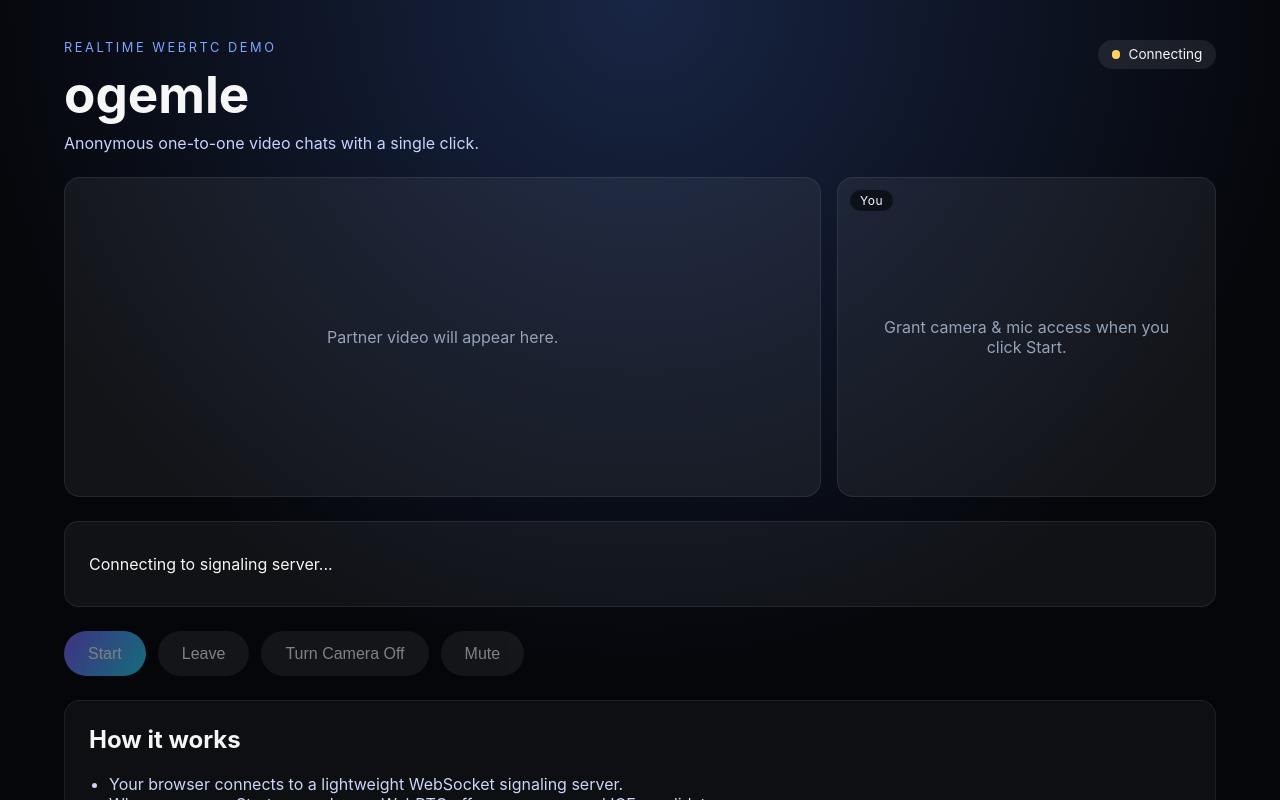
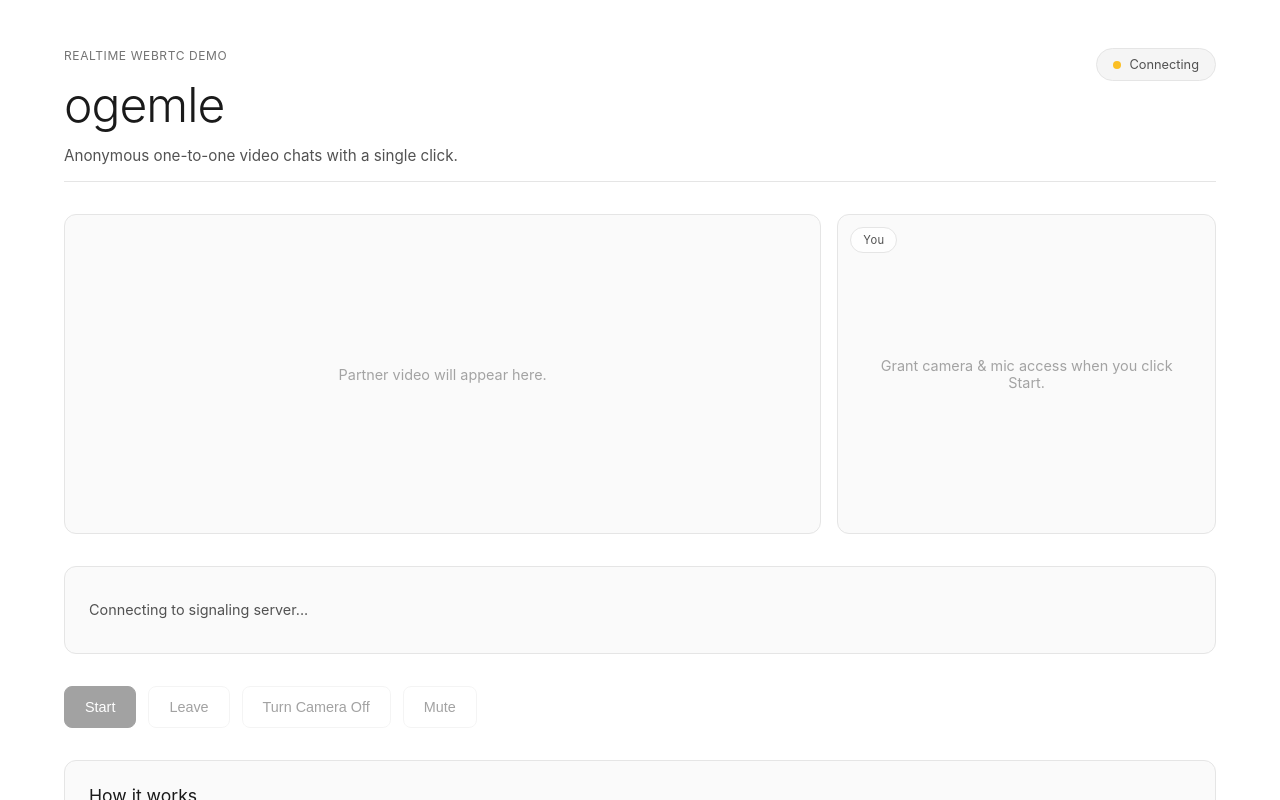
Before and after one commit to viraatdas/ogemle, a React (Vite) app in the folder client/: page / in a window 1280 px wide. Shown: the top 800 px of the page. Built offline with nearby package versions, Linux system fonts and the light colour scheme; no server answers.

Commit message:
Redesign UI: clean white background, thin fonts, modern minimal aesthetic

```diff
--- a/client/src/styles.css
+++ b/client/src/styles.css
@@ -1,7 +1,8 @@
 :root {
-  font-family: 'Inter', system-ui, -apple-system, BlinkMacSystemFont, 'Segoe UI', sans-serif;
-  color: #f6f6f6;
-  background-color: #05060a;
+  font-family: -apple-system, BlinkMacSystemFont, 'Segoe UI', 'Helvetica Neue', Arial, sans-serif;
+  color: #1a1a1a;
+  background-color: #ffffff;
+  font-weight: 400;
 }
 
 * {
@@ -11,8 +12,9 @@
 body {
   margin: 0;
   min-height: 100vh;
-  background: radial-gradient(circle at top, #182544, #05060a 60%);
+  background: #ffffff;
   color: inherit;
+  font-weight: 400;
 }
 
 #root {
@@ -22,10 +24,10 @@ body {
 .app-shell {
   max-width: 1200px;
   margin: 0 auto;
-  padding: 2.5rem 1.5rem 3rem;
+  padding: 3rem 1.5rem;
   display: flex;
   flex-direction: column;
-  gap: 1.5rem;
+  gap: 2rem;
 }
 
 .hero {
@@ -33,50 +35,60 @@ body {
   justify-content: space-between;
   align-items: flex-start;
   gap: 1rem;
+  padding-bottom: 1rem;
+  border-bottom: 1px solid #e5e5e5;
 }
 
 .eyebrow {
-  letter-spacing: 0.2em;
+  letter-spacing: 0.05em;
   text-transform: uppercase;
-  font-size: 0.8rem;
-  color: #7da6ff;
-  margin: 0 0 0.5rem 0;
+  font-size: 0.75rem;
+  color: #737373;
+  margin: 0 0 0.75rem 0;
+  font-weight: 400;
 }
 
 h1 {
   margin: 0;
-  font-size: clamp(2rem, 4vw, 3.5rem);
+  font-size: clamp(2rem, 4vw, 3rem);
+  font-weight: 300;
+  letter-spacing: -0.02em;
 }
 
 .subtitle {
-  margin: 0.5rem 0 0;
-  color: #c6d3ff;
+  margin: 0.75rem 0 0;
+  color: #525252;
+  font-weight: 400;
+  font-size: 0.95rem;
 }
 
 .status-pill {
   display: inline-flex;
   align-items: center;
   gap: 0.5rem;
-  padding: 0.4rem 0.85rem;
+  padding: 0.5rem 1rem;
   border-radius: 999px;
   text-transform: capitalize;
-  font-size: 0.85rem;
-  background-color: rgba(255, 255, 255, 0.08);
+  font-size: 0.8rem;
+  background-color: #f5f5f5;
+  color: #525252;
+  font-weight: 400;
+  border: 1px solid #e5e5e5;
 }
 
 .status-pill .dot {
-  width: 0.55rem;
-  height: 0.55rem;
+  width: 0.5rem;
+  height: 0.5rem;
   border-radius: 999px;
-  background: #ffd166;
+  background: #fbbf24;
 }
 
 .status-pill.online .dot {
-  background: #72f1b8;
+  background: #10b981;
 }
 
 .status-pill.offline .dot {
-  background: #ff6b6b;
+  background: #ef4444;
 }
 
 .video-grid {
@@ -87,11 +99,11 @@ h1 {
 
 .video-tile {
   position: relative;
-  background: rgba(255, 255, 255, 0.06);
-  border-radius: 1rem;
+  background: #fafafa;
+  border-radius: 0.75rem;
   overflow: hidden;
   min-height: 320px;
-  border: 1px solid rgba(255, 255, 255, 0.08);
+  border: 1px solid #e5e5e5;
 }
 
 .video-tile video {
@@ -108,25 +120,33 @@ h1 {
   place-items: center;
   padding: 2rem;
   text-align: center;
-  color: #94a3b8;
+  color: #a3a3a3;
+  font-weight: 400;
+  font-size: 0.9rem;
 }
 
 .preview-label {
   position: absolute;
   top: 0.75rem;
   left: 0.75rem;
-  padding: 0.2rem 0.6rem;
+  padding: 0.3rem 0.75rem;
   border-radius: 999px;
-  font-size: 0.75rem;
-  letter-spacing: 0.05em;
-  background: rgba(0, 0, 0, 0.55);
+  font-size: 0.7rem;
+  letter-spacing: 0.03em;
+  background: rgba(255, 255, 255, 0.9);
+  color: #525252;
+  border: 1px solid #e5e5e5;
+  font-weight: 400;
 }
 
 .status-panel {
-  border-radius: 0.9rem;
-  padding: 1rem 1.5rem;
-  background: rgba(255, 255, 255, 0.05);
-  border: 1px solid rgba(255, 255, 255, 0.08);
+  border-radius: 0.75rem;
+  padding: 1.25rem 1.5rem;
+  background: #fafafa;
+  border: 1px solid #e5e5e5;
+  color: #525252;
+  font-weight: 400;
+  font-size: 0.9rem;
 }
 
 .controls {
@@ -136,44 +156,55 @@ h1 {
 }
 
 button {
-  border: none;
-  border-radius: 999px;
-  padding: 0.85rem 1.5rem;
-  font-size: 1rem;
+  border: 1px solid #e5e5e5;
+  border-radius: 0.5rem;
+  padding: 0.75rem 1.25rem;
+  font-size: 0.9rem;
   cursor: pointer;
-  background: rgba(255, 255, 255, 0.12);
-  color: #f8fafc;
-  transition: background 0.2s ease, transform 0.2s ease;
+  background: #ffffff;
+  color: #1a1a1a;
+  transition: all 0.15s ease;
+  font-weight: 400;
 }
 
 button.primary {
-  background: linear-gradient(120deg, #7c5dfa, #22d3ee);
+  background: #1a1a1a;
+  color: #ffffff;
+  border-color: #1a1a1a;
 }
 
 button:disabled {
-  opacity: 0.5;
+  opacity: 0.4;
   cursor: not-allowed;
 }
 
 button:not(:disabled):hover {
-  transform: translateY(-1px);
+  background: #f5f5f5;
+}
+
+button.primary:not(:disabled):hover {
+  background: #404040;
 }
 
 .tips {
-  background: rgba(255, 255, 255, 0.04);
-  border: 1px solid rgba(255, 255, 255, 0.07);
-  border-radius: 1rem;
+  background: #fafafa;
+  border: 1px solid #e5e5e5;
+  border-radius: 0.75rem;
   padding: 1.5rem;
 }
 
 .tips h2 {
   margin-top: 0;
+  font-weight: 400;
+  font-size: 1.1rem;
 }
 
 .tips ul {
-  margin: 0.5rem 0 0;
+  margin: 0.75rem 0 0;
   padding-left: 1.25rem;
-  color: #cbd5f5;
+  color: #525252;
+  font-weight: 400;
+  line-height: 1.6;
 }
 
 @media (max-width: 900px) {
```
